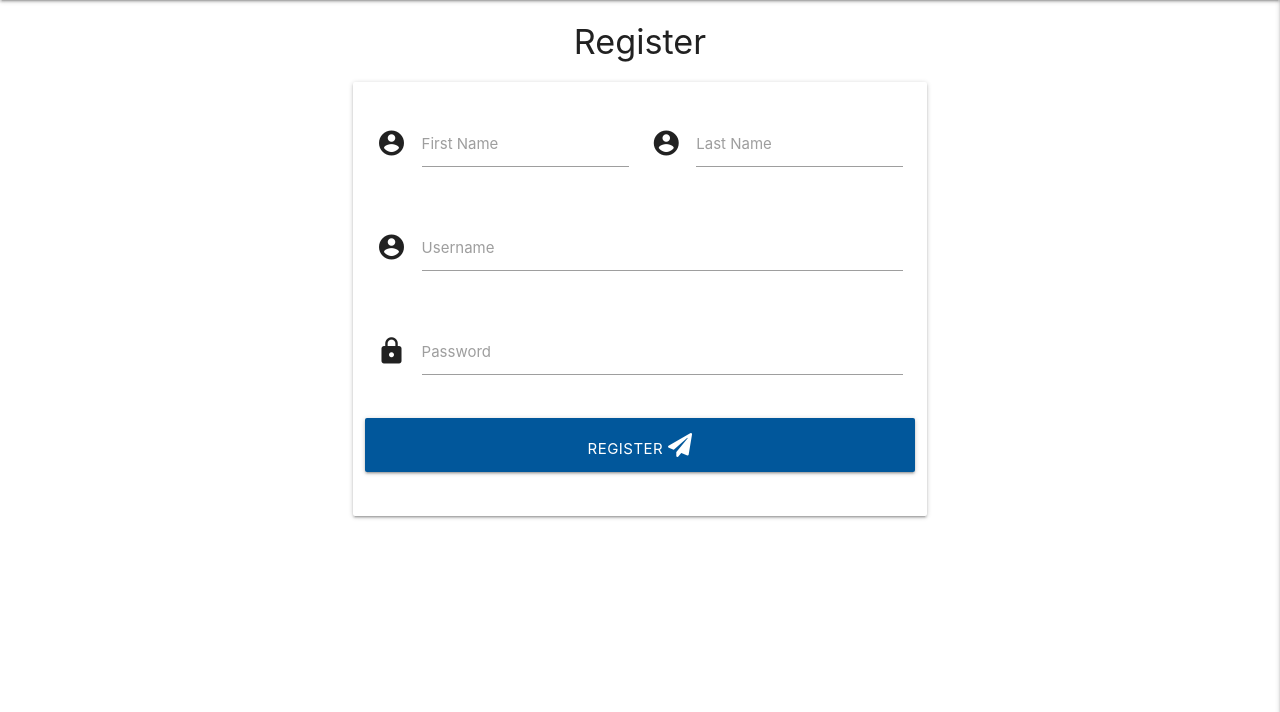
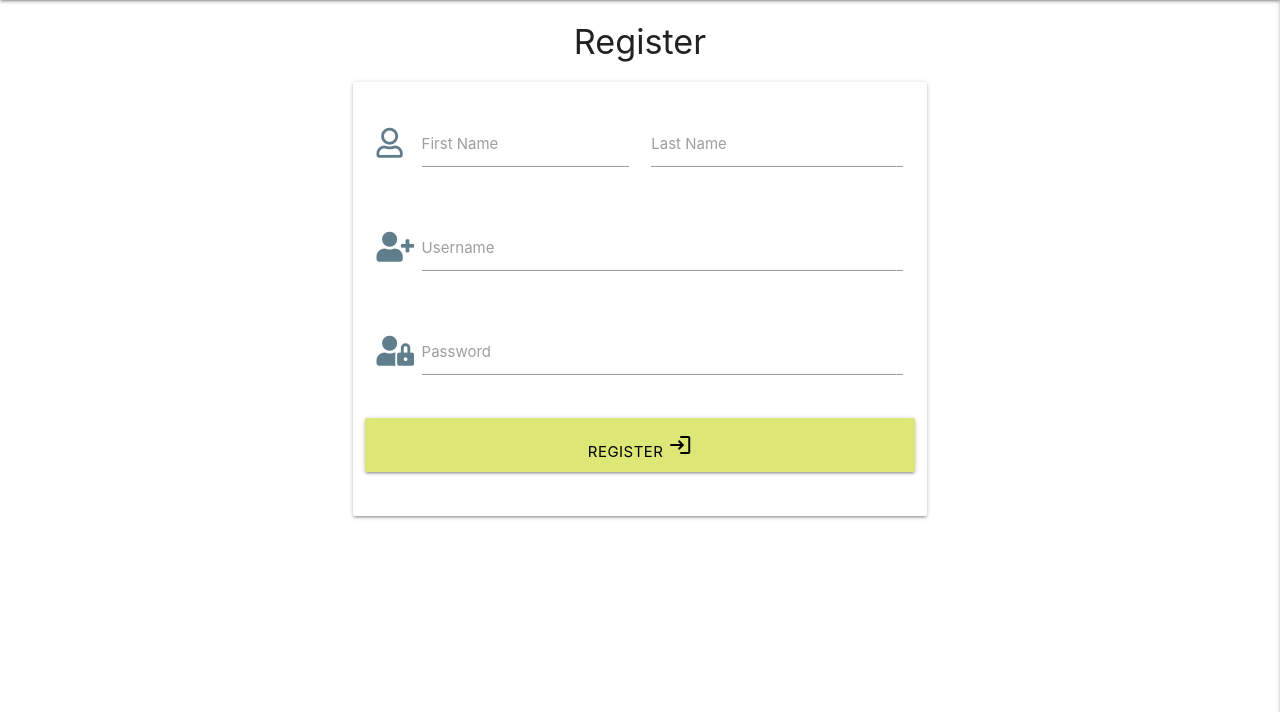
Before and after one commit to MichaelpHann/MS3-Project, a Flask app: page /register in a window 1280 px wide. Shown: the part 64-776 px from the top of the page. Run offline with Flask 2, Linux system fonts and the light colour scheme; some libraries are stand-ins or nearby versions.

Commit message:
Style updates to Registration form

```diff
--- a/templates/register.html
+++ b/templates/register.html
@@ -4,37 +4,40 @@
     <h4 class="center-align">Register</h4>
 
     <div class="row">
-        <form class="col s12 m8 offset-m2">
-            <div class="card-panel ">
+        <form class="col s12 m8 offset-m2" method="POST" action="{{ url_for('register') }}">
+            <div class="card-panel">
+                <!-- Name -->
                 <div class="row">
                     <div class="input-field col s6">
-                        <i class="material-icons prefix">account_circle</i>
+                        <i class="far fa-user blue-grey-text darken-4 prefix"></i>
                         <input id="firstname" name="firstname" type="text" class="validate">
                         <label for="firstname">First Name</label>
                     </div>
                     <div class="input-field col s6">
-                        <i class="material-icons prefix">account_circle</i>
                         <input id="lastname" name="lastname" type="text" class="validate">
                         <label for="lastname">Last Name</label>
                     </div>
                 </div>
+                <!-- Username -->
                 <div class="row">
                     <div class="input-field col s12">
-                        <i class="material-icons prefix">account_circle</i>
+                        <i class="fas fa-user-plus blue-grey-text darken-4 prefix"></i>
                         <input id="username" name="username" type="text" class="validate">
                         <label for="username">Username</label>
                     </div>
                 </div>
+                <!-- Password -->
                 <div class="row">
                     <div class="input-field col s12">
-                        <i class="material-icons prefix">lock</i>
+                        <i class="fas fa-user-lock blue-grey-text darken-4 prefix"></i>
                         <input id="password" name="password" type="password" class="validate">
                         <label for="password">Password</label>
                     </div>
                 </div>
+                <!-- Register Button -->
                 <div class="row">
-                    <button class="col s12 btn-large light-blue darken-4 text-shadow">
-                        Register <i class="fas fa-paper-plane offset-m2"></i>
+                    <button class="col s12 btn-large lime lighten-2 black-text text-shadow">
+                        Register <i class="material-icons prefix">login</i></i>
                     </button>
                 </div>
             </div>
```
